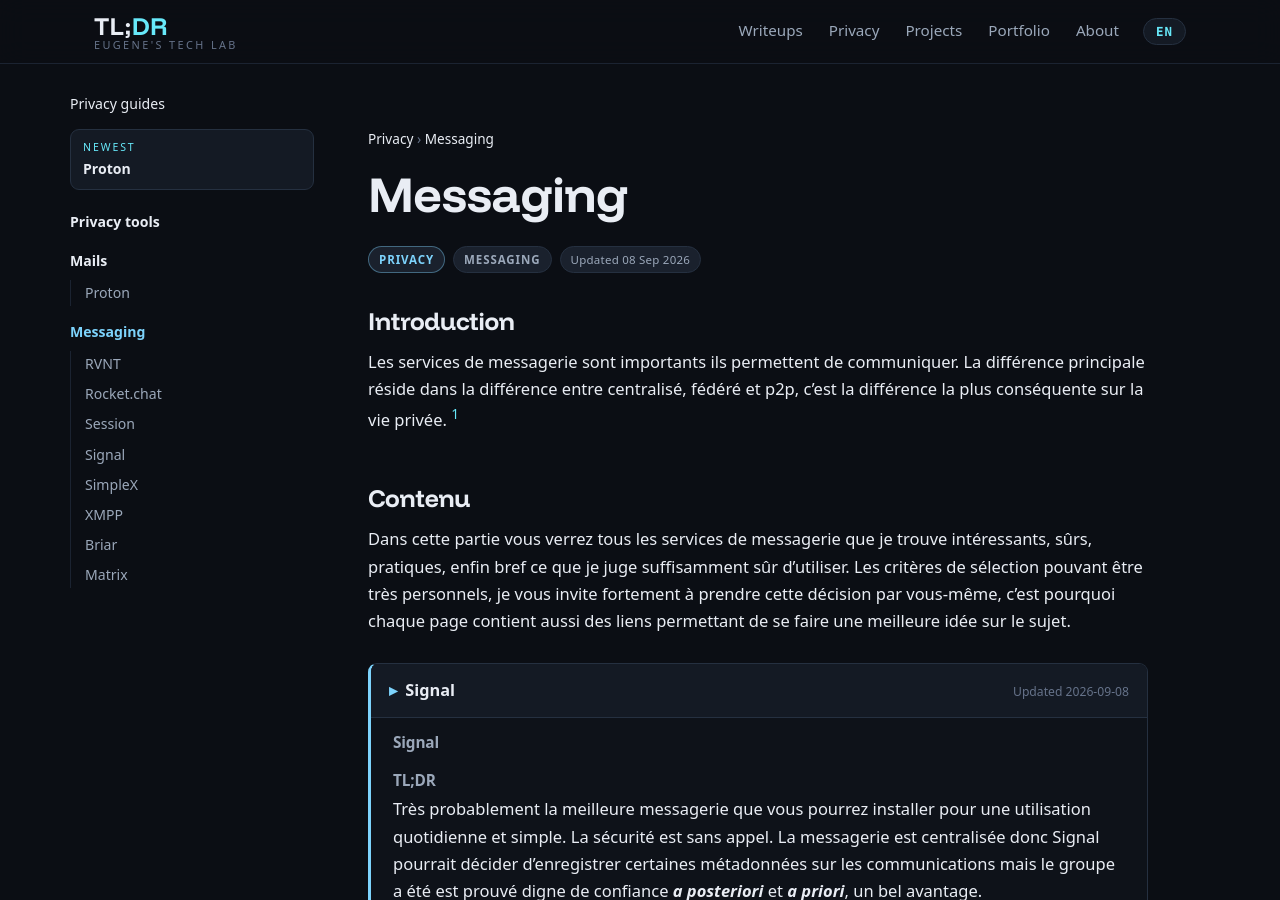
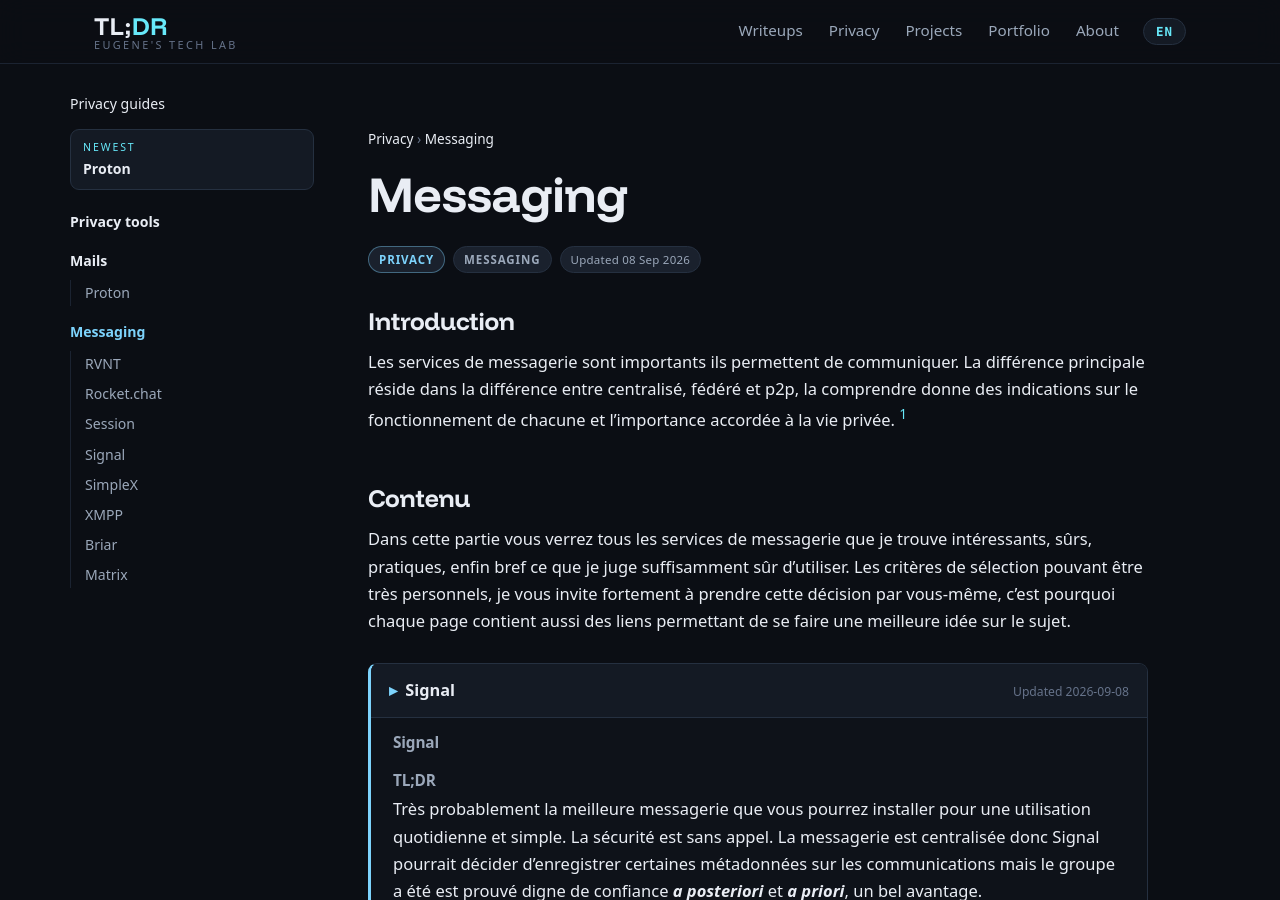
Before and after one commit to AfterEugenes/AfterEugenes.github.io, a Jekyll site: the page built from _privacy_docs/Messaging.md, in a window 1280 px wide and 900 px high. Built offline with Jekyll 4.4.1, drawn with Linux system fonts in a browser that asks for light colours.

Commit message:
publish: 2026-11-03 11:15

```diff
--- a/_privacy_docs/Messaging.md
+++ b/_privacy_docs/Messaging.md
@@ -16,7 +16,7 @@ tags:
 
 # Introduction
 
-Les services de messagerie sont importants ils permettent de communiquer. La différence principale réside dans la différence entre centralisé, fédéré et p2p, c'est la différence la plus conséquente sur la vie privée. [^decentralizedcomparison]
+Les services de messagerie sont importants ils permettent de communiquer. La différence principale réside dans la différence entre centralisé, fédéré et p2p, la comprendre donne des indications sur le fonctionnement de chacune et l'importance accordée à la vie privée. [^decentralizedcomparison]
 
 [^decentralizedcomparison]: [P2P, federated et centralized comparaison - RVNT](https://rvntos.io/blog/p2p-vs-federated-vs-centralized-messaging/)
 
```
